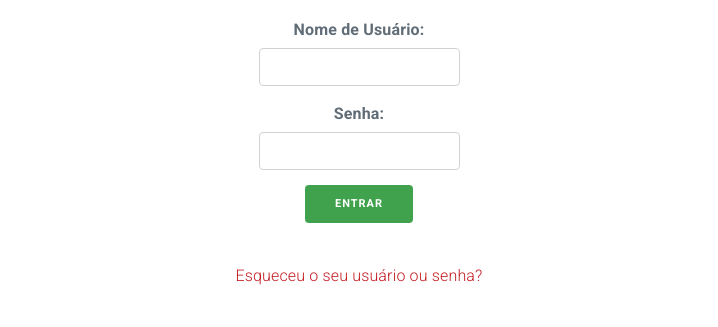
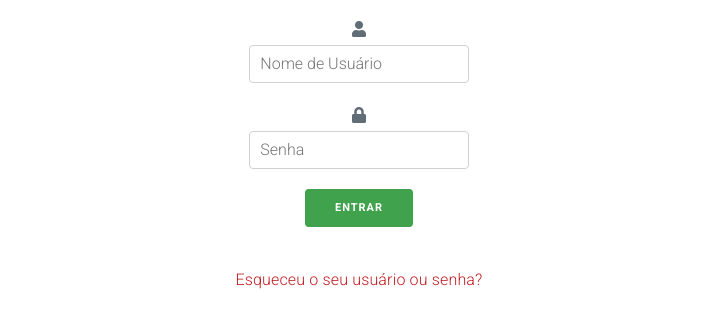
Before and after one commit to DarkPixel100/projeto-schreibwarenhandlung, a plain HTML site: page src/index.html in a window 1280 px wide. Shown: the part 87-414 px from the top of the page, without its empty margins (281-999 px from the left). Drawn offline with nearby package versions, Linux system fonts and the light colour scheme; files whose address does not match are found by name.

Commit message:
Re-formatando

```diff
--- a/src/index.html
+++ b/src/index.html
@@ -21,12 +21,16 @@
 
 <body>
   <div class="container">
-    <h3>Sistema de Administração de Planos de Trabalho Docente</h3>
+    <h3 id="header">Sistema de Administração de Planos de Trabalho Docente</h3>
     <form method="get" action="">
-      <label for="username">Nome de Usuário:</label>
-      <input type="text" class="form-control" name="username" id="username" aria-describedby="username" placeholder="">
-      <label for="senha">Senha:</label>
-      <input type="password" class="form-control" name="senha" id="senha" aria-describedby="senha" placeholder="">
+      <label>
+        <i class="fa fa-user" aria-hidden="true"></i>
+        <input type="text" class="form-control" name="username" id="username" aria-describedby="username" placeholder="Nome de Usuário">
+      </label>
+      <label>
+        <i class="fa fa-lock" aria-hidden="true"></i>
+        <input type="password" class="form-control" name="senha" id="senha" aria-describedby="senha" placeholder="Senha">
+      </label>
       <input type="submit" value="Entrar" name="entrar" class="btn btn-padrao">
     </form>
     <a href="./esqueci_minha_senha.php">
```
